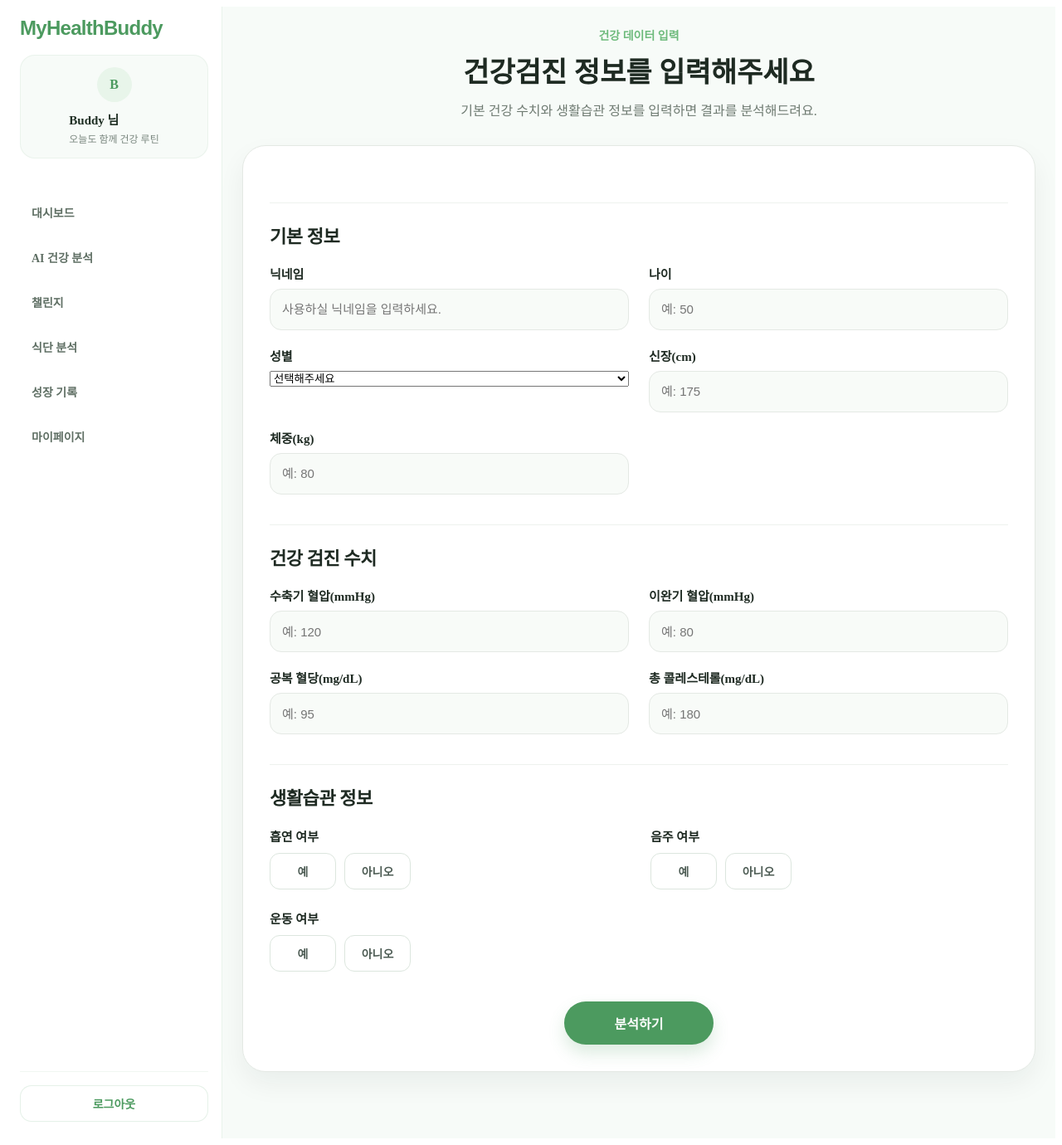
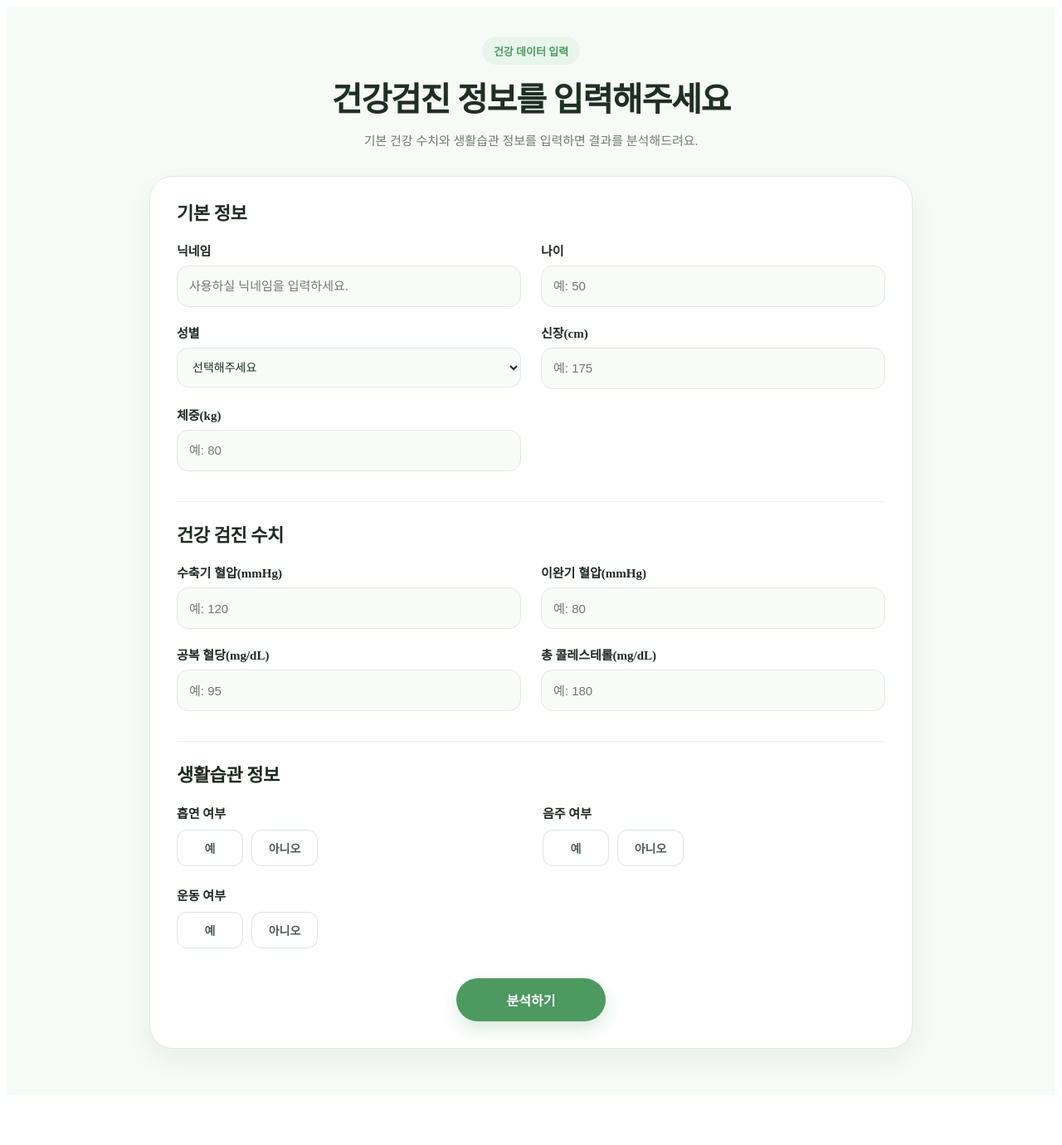
Before and after one commit to AI-HealthCare-02/AI_02_01, a React (Vite) app in the folder frontend/: page /health-input in a window 1280 px wide. Shown: the whole page at 83% size. After the commit the page ends 1328 px from the top, so only its background shows below. Built offline with nearby package versions, Linux system fonts and the light colour scheme.

Commit message:
[FE] feat: 건강검진 입력 페이지 구조 및 스타일 구현

```diff
--- /dev/null
+++ b/frontend/src/pages/HealthInput/HealthInputPage.css
@@ -0,0 +1,188 @@
+.health-input-page {
+  min-height: 100vh;
+  background: #f7fbf8;
+  padding: 36px 24px 56px;
+}
+
+.health-input-container {
+  width: min(920px, 100%);
+  margin: 0 auto;
+}
+
+.health-input-header {
+  text-align: center;
+  margin-bottom: 28px;
+}
+
+.health-input-badge {
+  margin: 0 0 10px;
+  display: inline-flex;
+  align-items: center;
+  height: 34px;
+  padding: 0 14px;
+  border-radius: 999px;
+  background: #e8f5ea;
+  color: #4c9a5f;
+  font-size: 13px;
+  font-weight: 700;
+}
+
+.health-input-title {
+  margin: 0;
+  font-size: 40px;
+  font-weight: 800;
+  color: #1f2f24;
+  letter-spacing: -0.03em;
+}
+
+.health-input-desc {
+  margin: 12px 0 0;
+  color: #6d7c72;
+  font-size: 15px;
+  line-height: 1.7;
+}
+
+.checkup-card {
+  background: #ffffff;
+  border: 1px solid rgba(76, 154, 95, 0.12);
+  border-radius: 28px;
+  padding: 28px;
+  box-shadow: 0 14px 30px rgba(31, 58, 38, 0.04);
+}
+
+.checkup-grid {
+  display: grid;
+  grid-template-columns: 1fr 1fr;
+  gap: 18px 18px;
+}
+
+.input-group {
+  display: flex;
+  flex-direction: column;
+  gap: 8px;
+}
+
+.input-group label,
+.habit-item label {
+  font-size: 14px;
+  font-weight: 700;
+  color: #1f2f24;
+}
+
+.input-group input,
+.input-group select,
+.habit-item select {
+  min-height: 48px;
+  border: 1px solid rgba(76, 154, 95, 0.14);
+  border-radius: 14px;
+  padding: 0 14px;
+  background: #f8fbf8;
+  font-size: 14px;
+  color: #1f2f24;
+  outline: none;
+}
+
+.input-group input:focus,
+.input-group select:focus,
+.habit-item select:focus {
+  border-color: #6dba7b;
+  background: #ffffff;
+}
+
+.habit-section {
+  margin-top: 34px;
+  padding-top: 28px;
+  border-top: 1px solid rgba(76, 154, 95, 0.08);
+}
+
+.habit-section:first-child {
+  margin-top: 0;
+  padding-top: 0;
+  border-top: none;
+}
+
+.section-title {
+  margin: 0 0 18px;
+  font-size: 30px;
+  font-weight: 800;
+  color: #1f2f24;
+  letter-spacing: -0.02em;
+}
+
+.habit-grid {
+  display: grid;
+  grid-template-columns: 1fr 1fr;
+  gap: 20px 28px;
+}
+
+.habit-item {
+  display: flex;
+  flex-direction: column;
+  gap: 10px;
+}
+
+.option-row {
+  display: flex;
+  gap: 10px;
+}
+
+.option-btn {
+  min-width: 72px;
+  min-height: 42px;
+  border: 1px solid rgba(76, 154, 95, 0.14);
+  border-radius: 12px;
+  background: #ffffff;
+  color: #4f5d54;
+  font-size: 14px;
+  font-weight: 700;
+  cursor: pointer;
+  transition: all 0.2s ease;
+}
+
+.option-btn.active {
+  background: #e8f5ea;
+  border-color: #6dba7b;
+  color: #4c9a5f;
+}
+
+.checkup-action {
+  margin-top: 34px;
+  display: flex;
+  justify-content: center;
+}
+
+.analyze-btn {
+  min-width: 180px;
+  min-height: 52px;
+  border: none;
+  border-radius: 999px;
+  background: #4c9a5f;
+  color: #ffffff;
+  font-size: 15px;
+  font-weight: 800;
+  cursor: pointer;
+  box-shadow: 0 12px 24px rgba(76, 154, 95, 0.18);
+}
+
+.analyze-btn:hover {
+  background: #3f8750;
+}
+
+@media (max-width: 768px) {
+  .health-input-page {
+    padding: 24px 16px 40px;
+  }
+
+  .health-input-title {
+    font-size: 30px;
+  }
+
+  .checkup-card {
+    padding: 20px;
+  }
+
+  .checkup-grid,
+  .habit-grid {
+    grid-template-columns: 1fr;
+  }
+}
--- a/frontend/src/pages/HealthInput/HealthInputPage.tsx
+++ b/frontend/src/pages/HealthInput/HealthInputPage.tsx
@@ -1,6 +1,6 @@
+import "./HealthInputPage.css";
 import { useNavigate } from "react-router-dom";
 import { useState } from "react";
-import Layout from "../../Components/Layout/Layout";
 
 const HealthInputPage = () => {
   const navigate = useNavigate();
@@ -59,13 +59,12 @@ const HealthInputPage = () => {
   };
 
   return (
-    <Layout>
-      <div className="checkup-page">
-        <div className="checkup-wrapper">
-          <div className="checkup-header">
-            <p className="checkup-step">건강 데이터 입력</p>
-            <h1 className="checkup-title">건강검진 정보를 입력해주세요</h1>
-            <p className="checkup-desc">
+    <div className="health-input-page">
+      <div className="health-input-container">
+        <div className="health-input-header">
+          <p className="health-input-badge">건강 데이터 입력</p>
+          <h1 className="health-input-title">건강검진 정보를 입력해주세요</h1>
+          <p className="health-input-desc">
             기본 건강 수치와 생활습관 정보를 입력하면 결과를 분석해드려요.
           </p>
         </div>
@@ -306,7 +305,6 @@ const HealthInputPage = () => {
         </div>
       </div>
     </div>
-    </Layout>
   );
 };
 
```
Lines whose indentation alone changed are shown as unchanged.
